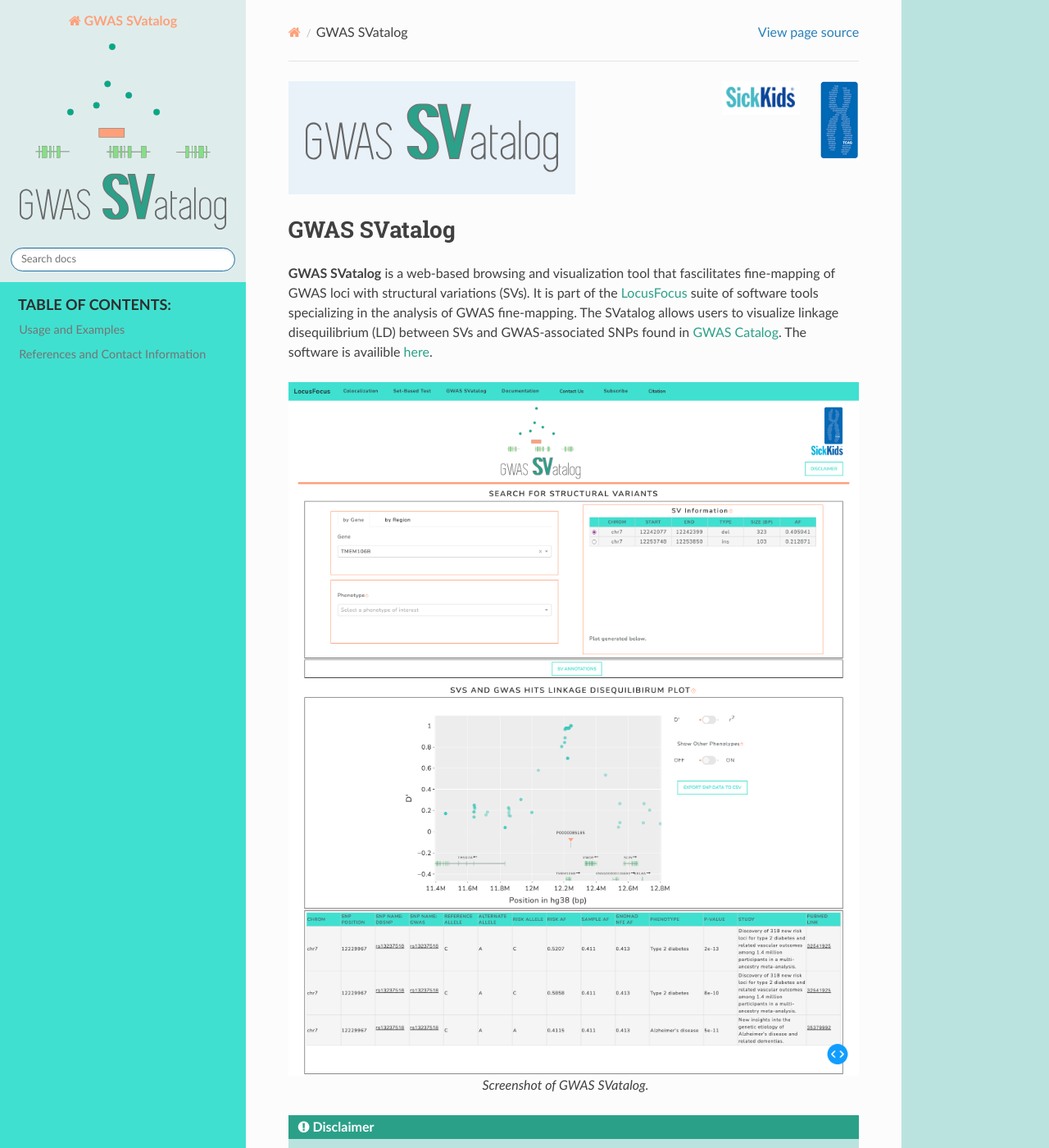
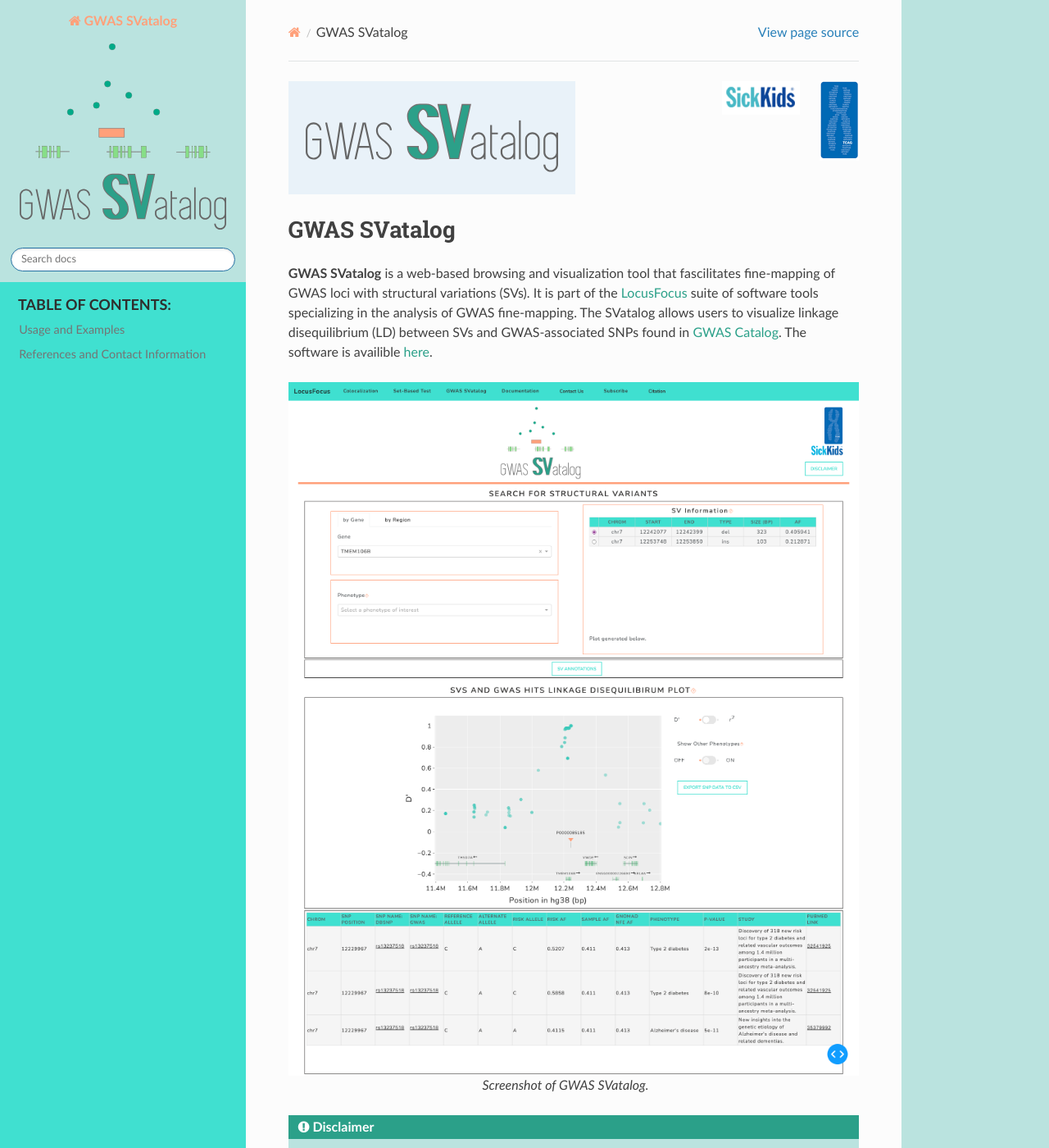
Before and after one commit to shalvichirmade/gwas-svatalog-docs, a Sphinx documentation site: the page built from source/index.rst, in a window 1280 px wide and 1400 px high. Shown: the whole window at 82% size. Built offline with Sphinx 7.4.7 and the Read the Docs theme 2.0.0, drawn with Linux system fonts in a browser that asks for light colours.

Commit message:
change colors

```diff
--- a/source/_static/svatalog.css
+++ b/source/_static/svatalog.css
@@ -1,8 +1,8 @@
 :root {
     --highlight: lightsalmon;
-    --dark-teal: #2ba089; /* darker-green */
-    --light-blue: #e9f2f8; /* dark-green */
-    --light-turquoise: #bae3df; /* light-green */
+    --dark-teal: #2ba089;
+    --light-blue: #e9f2f8;
+    --light-turquoise: #bae3df;
     --lighter-turquoise: #deedec;
     --turquoise: turquoise;
     --font-color: #2F2E2D;
@@ -11,7 +11,7 @@
 
 /* Override main theme color */
 .wy-side-nav-search {
-    background-color: var(--lighter-turquoise) !important;
+    background-color: var(--light-turquoise) !important;
 }
 
 .version {
```
